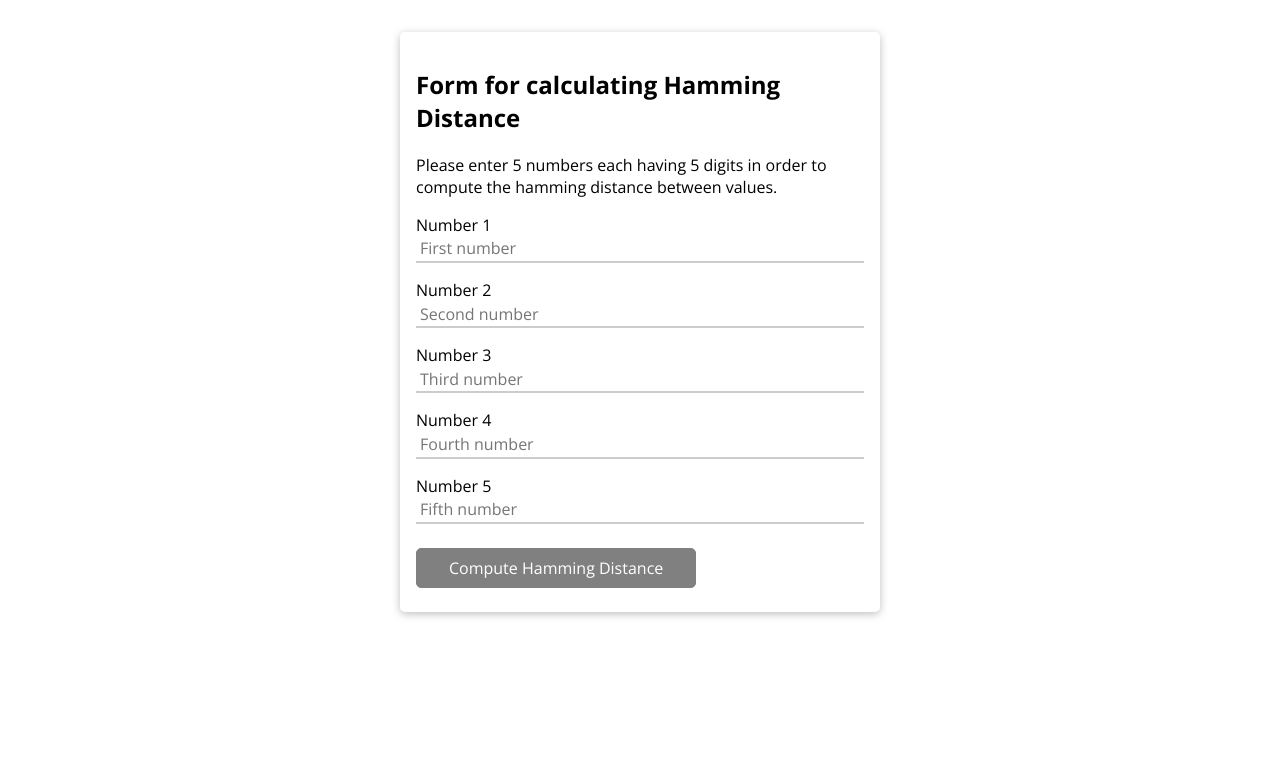
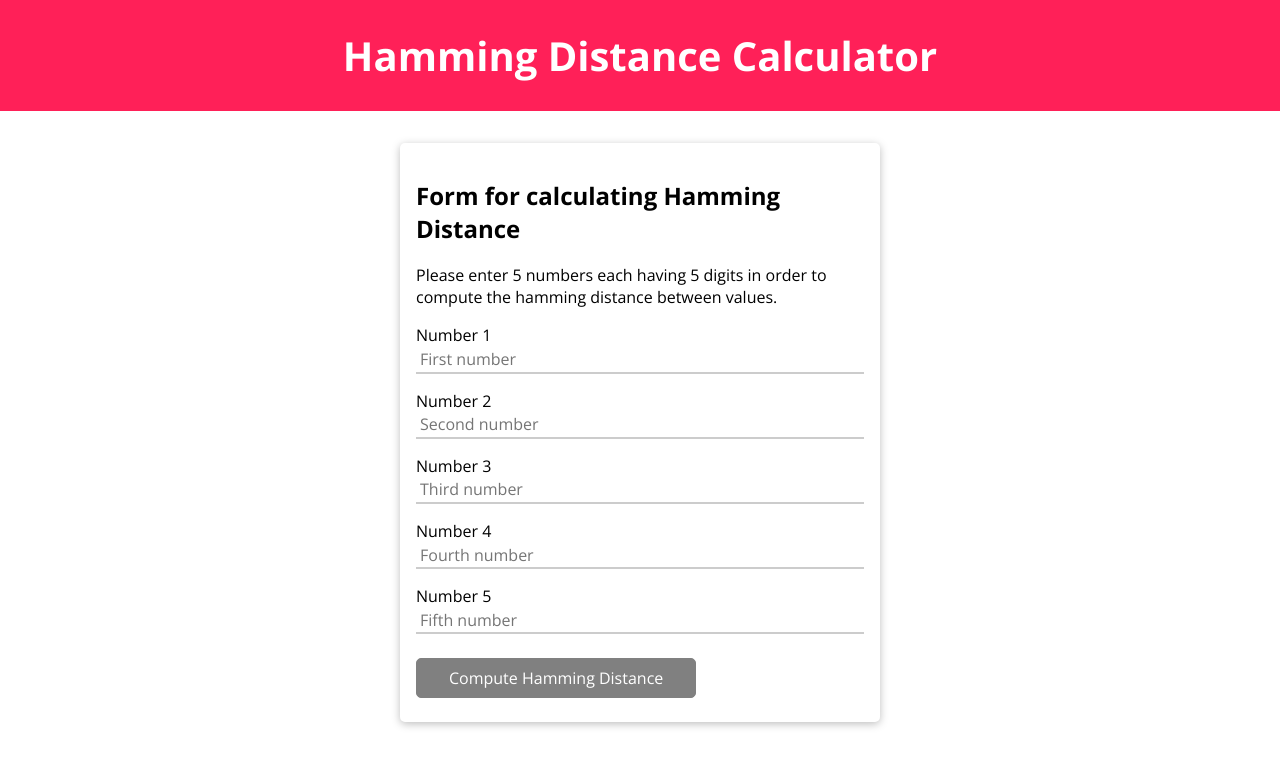
Before and after one commit to bbqgonewrong/HammingAppFinal, a React (Create React App) app: page / in a window 1280 px wide. Shown: the top 766 px of the page. Built offline with nearby package versions, Linux system fonts and the light colour scheme.

Commit message:
added navbar

```diff
--- a/src/App.js
+++ b/src/App.js
@@ -3,7 +3,10 @@ import React from 'react';
 import Ingredients from './components/Ingredients/Ingredients';
 
 const App = props => {
-  return <Ingredients />;
+  return (
+    <><div class="header">
+      <h1>Hamming Distance Calculator</h1>
+    </div><Ingredients /></>);
 };
 
 export default App;
--- a/src/index.css
+++ b/src/index.css
@@ -3,7 +3,13 @@
 * {
   box-sizing: border-box;
 }
-
+.header {
+  padding: 1px;
+  text-align: center;
+  background: #ff2058;
+  color: white;
+  font-size: 20px;
+}
 html,
 body {
   font-family: 'Open Sans', sans-serif;
```
